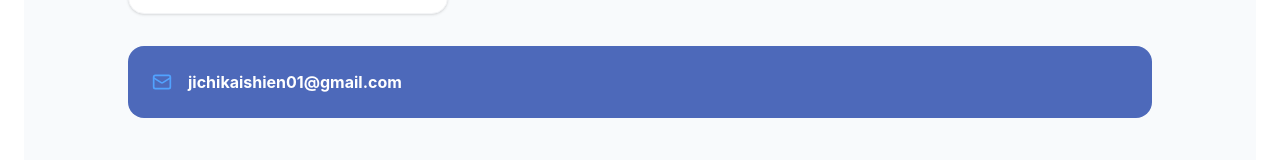
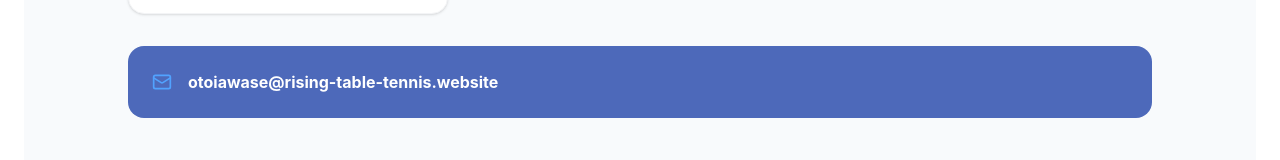
Before and after one commit to ajeeharu/rising-frontend, a React (Vite) app: page /about in a window 1280 px wide. Shown: the part 860-1020 px from the top of the page. Built offline with nearby package versions, Linux system fonts and the light colour scheme; what aws-amplify would draw is missing.

Commit message:
お問い合わせ先メールアドレスを変更

```diff
--- a/src/pages/AboutUs.tsx
+++ b/src/pages/AboutUs.tsx
@@ -96,9 +96,9 @@ export const AboutUs = () => {
 
         {/* お問い合わせ（先ほどのデザインを維持） */}
         <div className="mt-8">
-          <a href="mailto:jichikaishien01@gmail.com" className="flex items-center gap-4 bg-secondary text-white p-6 rounded-2xl hover:bg-blue-600 transition-all group">
+          <a href="mailto:otoiawase@rising-table-tennis.website" className="flex items-center gap-4 bg-secondary text-white p-6 rounded-2xl hover:bg-blue-600 transition-all group">
             <Mail className="w-5 h-5 text-blue-400" />
-            <span className="font-bold">jichikaishien01@gmail.com</span>
+            <span className="font-bold">otoiawase@rising-table-tennis.website</span>
           </a>
         </div>
       </div>
--- a/src/pages/PrivacyPolicy.tsx
+++ b/src/pages/PrivacyPolicy.tsx
@@ -120,7 +120,7 @@ export const PrivacyPolicy = () => {
                   <ContactItem icon={<MapPin size={18}/>} label="住所" value="福井県福井市新田塚２丁目45-22" />
                   <ContactItem icon={<Building size={18}/>} label="社名" value="Rising卓球教室" />
                   <ContactItem icon={<User size={18}/>} label="代表" value="奥山 裕治" />
-                  <ContactItem icon={<Mail size={18}/>} label="Eメール" value="jichikaishien01@gmail.com" />
+                  <ContactItem icon={<Mail size={18}/>} label="Eメール" value="otoiawase@rising-table-tennis.website" />
                 </div>
               </section>
             </div>
```
Also changed, not shown: 1 other file (tests, documents, lock files or other folders).
